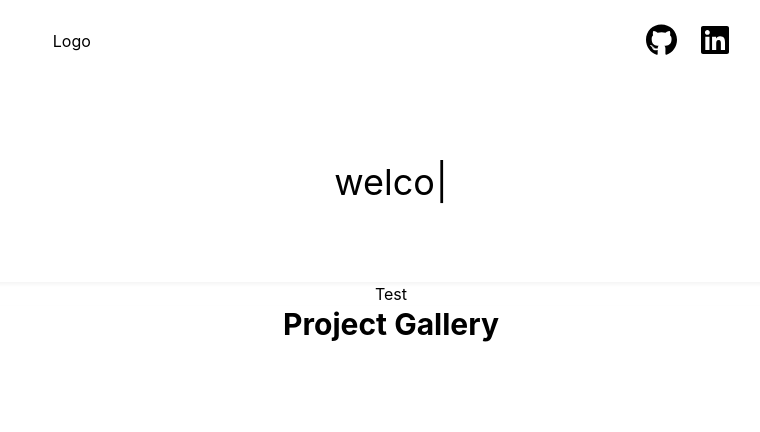
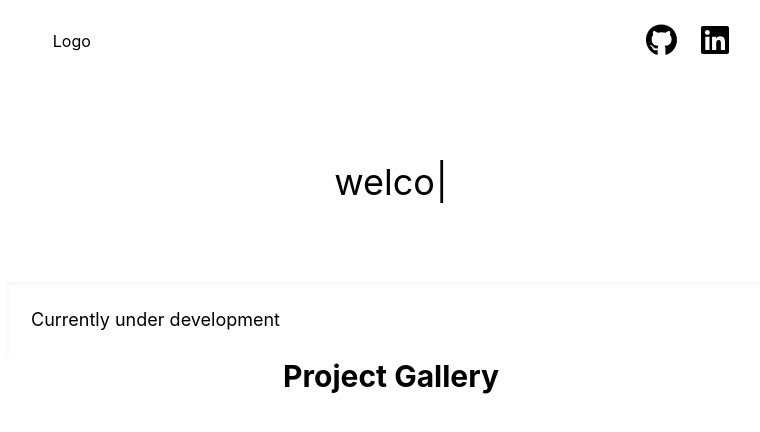
Before and after one commit to bencostas/bencostas.github.io, a React (Create React App) app: page / in a window 1280 px wide. Shown: the top 432 px of the page, without its empty margins (249-1009 px from the left). Built offline with nearby package versions, Linux system fonts and the light colour scheme.

Commit message:
fixed css of mainbody

```diff
--- a/src/Components/MainBody.tsx
+++ b/src/Components/MainBody.tsx
@@ -8,7 +8,7 @@ function MainBody() {
             <div className="text-4xl py-20">
                 <TypeWriter
                 options={{
-                    strings: ['hi, i\'m ben', 'welcome to my site'],
+                    strings: ['hi, i\'m ben', 'welcome to my site.'],
                     autoStart: true,
                     loop: true,
                 }}
@@ -16,8 +16,8 @@ function MainBody() {
             </div>
 
 
-            <div className='shadow-inner self-auto w-3/4'>
-            Test
+            <div className='text-lg shadow-inner text-left self-auto w-full md:w-3/5 p-6'>
+            Currently under development
             </div>
         </div>
 
```
